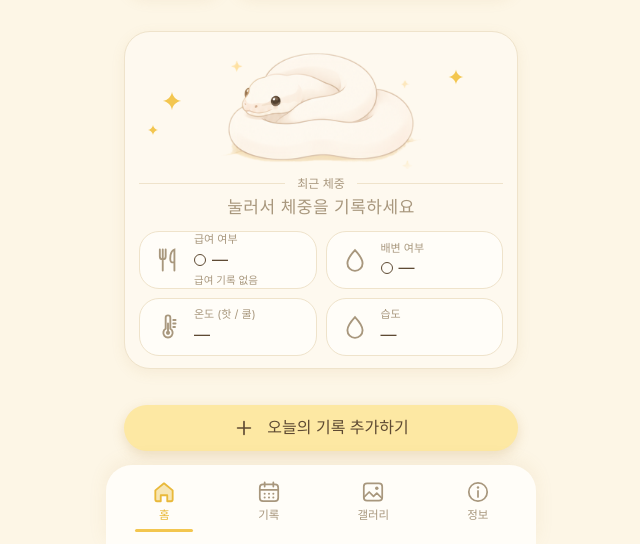
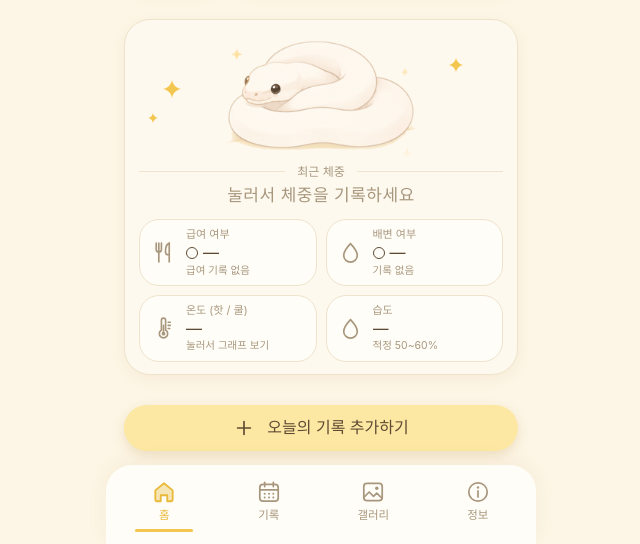
Before and after one commit to 077qkr-commits/ballpython-log, a plain HTML site: page index.html in a window 1280 px wide. Shown: the part 256-800 px from the top of the page, without its empty margins (319-959 px from the left). Drawn offline with Linux system fonts and the light colour scheme.

Commit message:
홈 칸 다듬기: 글자가 칸 밖으로 안 나가게, 네 칸 모두 3줄 구성
Co-Authored-By: Claude Opus 5.5 <noreply@anthropic.com>
Claude-Session: https://claude.ai/code/session_01HAcWdh2t7bPHGCuiJUD53T

```diff
--- a/index.html
+++ b/index.html
@@ -73,18 +73,19 @@ img.h-snake.ph{cursor:pointer}
 .h-weight small{font-size:26px;font-weight:600}
 .h-weight .tr{font-size:22px;color:var(--accent);align-self:center}
 .h-tiles{display:grid;grid-template-columns:1fr 1fr;gap:9px}
-.h-tile{display:flex;align-items:center;gap:12px;background:var(--white);border:1px solid var(--line);border-radius:20px;padding:12px 14px;height:66px;cursor:pointer;text-align:left}
-.h-tile .ic{font-size:28px;color:var(--ink2)}
-.h-tile .k{font-size:11px;color:var(--ink2)}
-.h-tile .v{font-size:16px;display:flex;align-items:center;gap:6px;white-space:nowrap}
-.h-tile .s{font-size:10.5px;color:var(--ink2);white-space:nowrap;margin-top:1px}
+.h-tile{display:flex;align-items:center;gap:10px;background:var(--white);border:1px solid var(--line);border-radius:20px;padding:10px 12px;min-height:72px;cursor:pointer;text-align:left;min-width:0;overflow:hidden}
+.h-tile>div{min-width:0;flex:1;display:flex;flex-direction:column;gap:2px;line-height:1.2}
+.h-tile .ic{font-size:25px;color:var(--ink2)}
+.h-tile .k{font-size:11px;color:var(--ink2);white-space:nowrap;overflow:hidden;text-overflow:ellipsis}
+.h-tile .v{font-size:16px;display:flex;align-items:center;gap:5px;white-space:nowrap;min-width:0;overflow:hidden;letter-spacing:-.2px}
+.h-tile .s{font-size:10.5px;color:var(--ink2);white-space:nowrap;overflow:hidden;text-overflow:ellipsis;min-height:1.2em}
 .h-tile .s.due{color:#d9822b;font-weight:700}
 .h-tile .v i{width:12px;height:12px;border-radius:50%;border:1.6px solid currentColor;display:inline-block;flex:none;position:relative}
 .h-tile{transition:background .25s,border-color .25s}
 .h-tile .v b{font-weight:700}
 .h-tile.on{background:var(--sel);border-color:var(--accent);box-shadow:0 3px 10px rgba(var(--shc),.18)}
 .h-tile.on .ic,.h-tile.on .k,.h-tile.on .s{color:var(--sel-ink)}
-.h-tile.on .v{color:var(--sel-ink);font-weight:700;font-size:17px}
+.h-tile.on .v{color:var(--sel-ink);font-weight:700}
 .h-tile.on .v i{width:16px;height:16px;border:0;background:var(--accent)}
 .h-tile.on .v i::after{content:"";position:absolute;left:5px;top:2.5px;width:4px;height:8px;border:solid #fff;border-width:0 2px 2px 0;transform:rotate(45deg)}
 .h-tile.no .v{color:#c9553f;font-weight:700}
@@ -94,7 +95,7 @@ img.h-snake.ph{cursor:pointer}
 .h-tile.hi .ic,.h-tile.hi .s{color:#c8682a}
 .h-tile.lo{background:#e5eff9;border-color:#a3c4e6}
 .h-tile.lo .ic,.h-tile.lo .s{color:#3c78b5}
-.h-tile.ok .v,.h-tile.hi .v,.h-tile.lo .v{font-size:17px;font-weight:700;color:#4a3a28}
+.h-tile.ok .v,.h-tile.hi .v,.h-tile.lo .v{font-weight:700;color:#4a3a28}
 .h-tile.ok .k,.h-tile.hi .k,.h-tile.lo .k{color:#7a6a55}
 .h-tile .s b{font-weight:700}
 .h-cta{display:flex;align-items:center;justify-content:center;gap:12px;width:100%;height:48px;margin-top:22px;border:0;border-radius:999px;
@@ -379,7 +380,7 @@ nav.tabs button[aria-selected="true"]::after{content:"";position:absolute;bottom
   .h-snake{width:200px;margin:0 auto 2px}
   .h-weight{margin-bottom:10px}
   .h-weight b{font-size:28px}
-  .h-tile{height:58px}
+  .h-tile{min-height:64px;padding:8px 11px}
   .h-cta{margin-top:12px;height:46px}
   .r-head{height:168px}
   .r-head h2{top:66px;font-size:26px}
@@ -459,10 +460,10 @@ nav.tabs button[aria-selected="true"]::after{content:"";position:absolute;bottom
     <div class="h-div">최근 체중</div>
     <button class="h-weight" id="hWeight" aria-label="체중 입력"></button>
     <div class="h-tiles">
-      <button class="h-tile" id="tileFeed" data-go="feed"><svg class="ic"><use href="#u-fork"/></svg><div style="min-width:0"><div class="k">급여 여부</div><div class="v" id="tFeed"></div><div class="s" id="tFeedNext"></div></div></button>
-      <button class="h-tile" id="tilePoop" data-go="poop"><svg class="ic"><use href="#u-drop"/></svg><div><div class="k">배변 여부</div><div class="v" id="tPoop"></div></div></button>
-      <button class="h-tile" id="tileTemp" data-go="env"><svg class="ic"><use href="#u-thermo"/></svg><div style="min-width:0"><div class="k">온도 (핫 / 쿨)</div><div class="v" id="tTemp"></div><div class="s" id="tTempS"></div></div></button>
-      <button class="h-tile" id="tileHum" data-go="env"><svg class="ic"><use href="#u-drop"/></svg><div style="min-width:0"><div class="k">습도</div><div class="v" id="tHum"></div><div class="s" id="tHumS"></div></div></button>
+      <button class="h-tile" id="tileFeed" data-go="feed"><svg class="ic"><use href="#u-fork"/></svg><div><div class="k">급여 여부</div><div class="v" id="tFeed"></div><div class="s" id="tFeedNext"></div></div></button>
+      <button class="h-tile" id="tilePoop" data-go="poop"><svg class="ic"><use href="#u-drop"/></svg><div><div class="k">배변 여부</div><div class="v" id="tPoop"></div><div class="s" id="tPoopS"></div></div></button>
+      <button class="h-tile" id="tileTemp" data-go="env"><svg class="ic"><use href="#u-thermo"/></svg><div><div class="k">온도 (핫 / 쿨)</div><div class="v" id="tTemp"></div><div class="s" id="tTempS"></div></div></button>
+      <button class="h-tile" id="tileHum" data-go="env"><svg class="ic"><use href="#u-drop"/></svg><div><div class="k">습도</div><div class="v" id="tHum"></div><div class="s" id="tHumS"></div></div></button>
     </div>
   </div>
   <button class="h-cta" id="cta"><svg class="ic"><use href="#u-plus"/></svg>오늘의 기록 추가하기</button>
@@ -999,12 +1000,14 @@ function renderHome(){
   $('#tTemp').textContent = e && (e.hot!=null || e.cool!=null) ? `${e.hot ?? '—'}° / ${e.cool ?? '—'}°` : '—';
   $('#tHum').textContent = e && e.hum!=null ? `${e.hum}%` : '—';
   $('#tilePoop').classList.toggle('on', !!(e && e.poop===true));
+  { const lp = lastOf(v => v.poop===true, 'poopDate', d), g = lp ? Math.round((parseD(d)-parseD(lp))/864e5) : null;
+    $('#tPoopS').textContent = g==null ? '기록 없음' : g===0 ? '오늘 했어요' : `마지막 ${g}일 전`; }
   const r3 = R3(), lv = (v, r) => v==null || r[0]==null ? null : v < r[0] ? 'lo' : v > r[1] ? 'hi' : 'ok', word = {ok:'적정', lo:'낮음', hi:'높음'};
   const lh = lv(e && e.hot, r3.hot), lc = lv(e && e.cool, r3.cool), lm = lv(e && e.hum, r3.hum);
   const worst = [lh, lc].includes('hi') ? 'hi' : [lh, lc].includes('lo') ? 'lo' : (lh || lc) ? 'ok' : null;
   ['ok','hi','lo'].forEach(c => { $('#tileTemp').classList.toggle(c, worst===c); $('#tileHum').classList.toggle(c, lm===c); });
-  $('#tTempS').innerHTML = lh || lc ? `핫 <b>${lh ? word[lh] : '—'}</b> · 쿨 <b>${lc ? word[lc] : '—'}</b>` : '';
-  $('#tHumS').innerHTML = lm ? `<b>${word[lm]}</b> · ${rg(r3.hum)}%` : '';
+  $('#tTempS').innerHTML = lh || lc ? `핫 <b>${lh ? word[lh] : '—'}</b> · 쿨 <b>${lc ? word[lc] : '—'}</b>` : '눌러서 그래프 보기';
+  $('#tHumS').innerHTML = lm ? `<b>${word[lm]}</b> · 적정 ${rg(r3.hum)}%` : r3.hum[0]!=null ? `적정 ${rg(r3.hum)}%` : '';
   $('#hPet').textContent = nm(P());
 }
 
```
